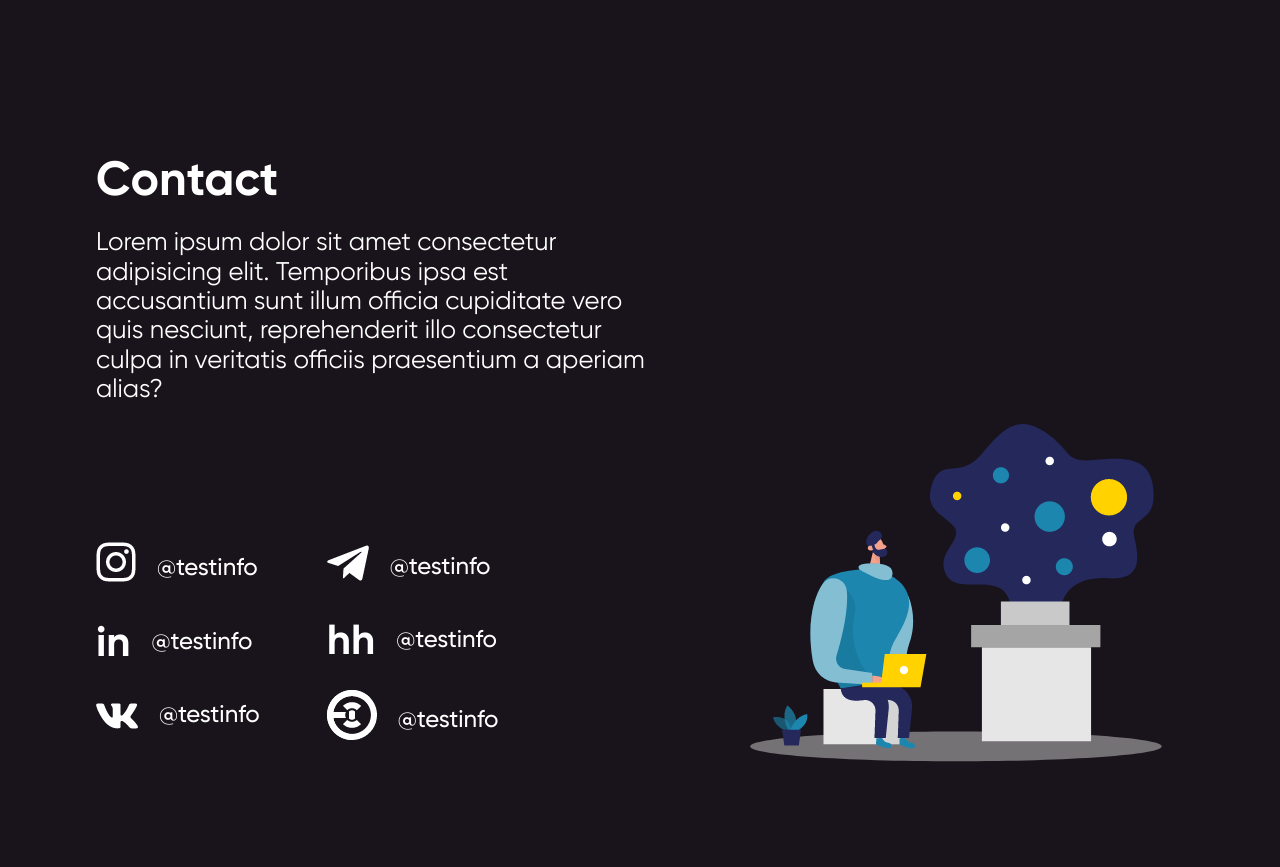
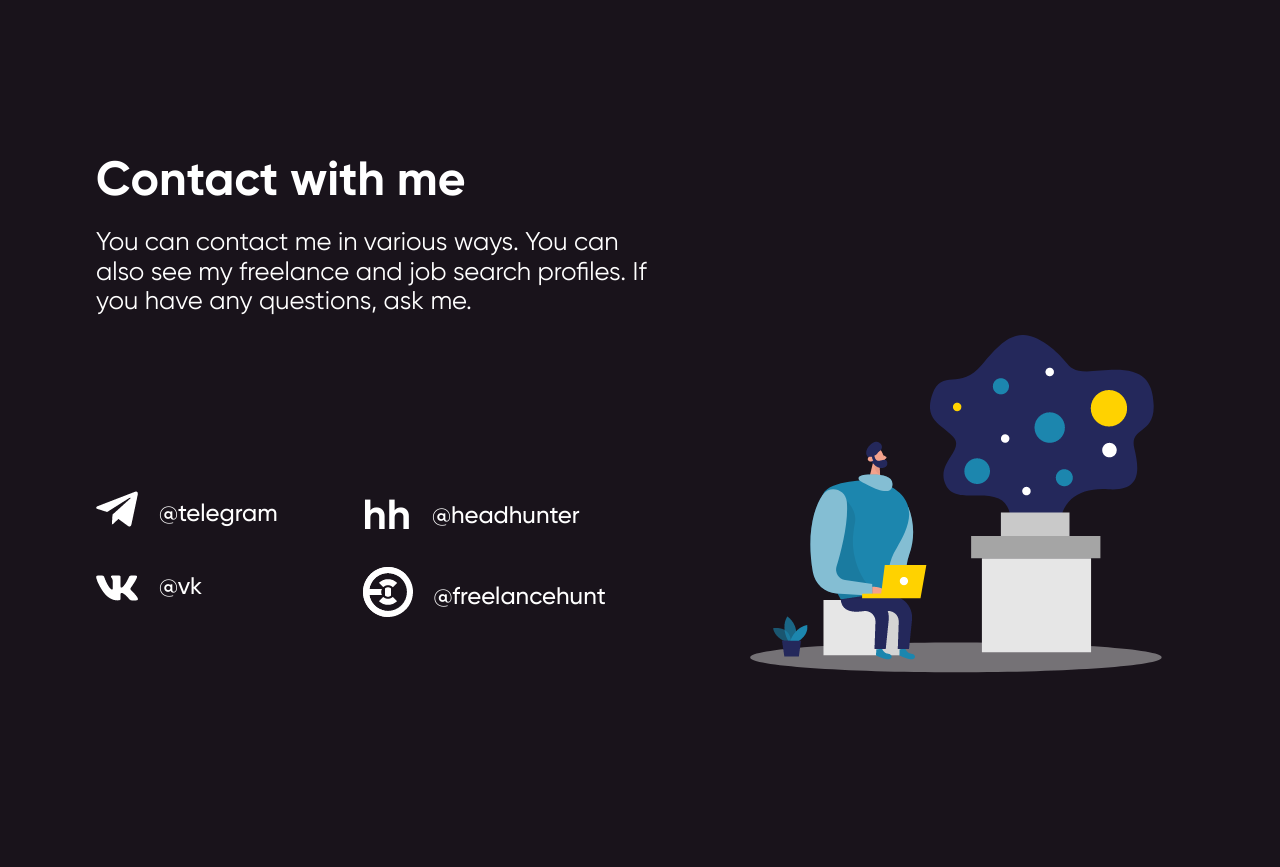
Before and after one commit to DizelBadCoder/dizel.github.io, a plain HTML site: page index.html in a window 1280 px wide. Shown: the part 3898-4765 px from the top of the page. Drawn offline with Linux system fonts and the light colour scheme.

Commit message:
update contacts

```diff
--- a/index.html
+++ b/index.html
@@ -400,11 +400,10 @@
         <section class="section-contact">
             <div class="section-contact-container">
                 <div class="section-contact-container-blocktop">
-                    <span class="section-contact-container-blocktop__text">Contact</span>
-                    <p class="section-contact-container-blocktop__bottomtext">Lorem ipsum dolor sit amet consectetur
-                        adipisicing elit. Temporibus ipsa est accusantium sunt illum officia cupiditate vero quis
-                        nesciunt, reprehenderit illo consectetur culpa in veritatis officiis praesentium a aperiam
-                        alias?</p>
+                    <span class="section-contact-container-blocktop__text">Contact with me</span>
+                    <p class="section-contact-container-blocktop__bottomtext">
+                        You can contact me in various ways. You can also see my freelance and job search profiles. If you have any questions, ask me.
+                    </p>
                 </div>
                 <div class="section-contact-container-content">
                     <div class="section-contact-container-content-block1">
@@ -412,39 +411,32 @@
                             <div class="section-contact-container-content-block1-social-box">
                                 <div class="section-contact-container-content-block1-social-box-item">
                                     <div class="section-contact-container-content-block1-social-box-item-logo"><img
-                                            src="img/insta.png"></div>
-                                    <span
-                                        class="section-contact-container-content-block1-social-box-item__text">@testinfo</span>
-                                </div>
-                                <div class="section-contact-container-content-block1-social-box-item">
-                                    <div class="section-contact-container-content-block1-social-box-item-logo">in</div>
-                                    <span
-                                        class="section-contact-container-content-block1-social-box-item__text">@testinfo</span>
+                                            src="img/telega.png"></div>
+                                    <a href="https://t.me/dizyaa"
+                                        target="_blank"
+                                        class="section-contact-container-content-block1-social-box-item__text">@telegram</a>
                                 </div>
                                 <div class="section-contact-container-content-block1-social-box-item">
                                     <div class="section-contact-container-content-block1-social-box-item-logo"><img
                                             src="img/vk.png"></div>
-                                    <span
-                                        class="section-contact-container-content-block1-social-box-item__text">@testinfo</span>
+                                    <a href="https://vk.com/dizyaaa"
+                                        target="_blank"
+                                        class="section-contact-container-content-block1-social-box-item__text">@vk</a>
                                 </div>
                             </div>
                             <div class="section-contact-container-content-block1-social-box">
                                 <div class="section-contact-container-content-block1-social-box-item">
-                                    <div class="section-contact-container-content-block1-social-box-item-logo"><img
-                                            src="img/telega.png"></div>
-                                    <span
-                                        class="section-contact-container-content-block1-social-box-item__text">@testinfo</span>
-                                </div>
-                                <div class="section-contact-container-content-block1-social-box-item">
                                     <div class="section-contact-container-content-block1-social-box-item-logo">hh</div>
-                                    <span
-                                        class="section-contact-container-content-block1-social-box-item__text">@testinfo</span>
+                                    <a href="https://novosibirsk.hh.ru/resume/ab6c29ccff08492f5d0039ed1f4d4270523338"
+                                        target="_blank"
+                                        class="section-contact-container-content-block1-social-box-item__text">@headhunter</a>
                                 </div>
                                 <div class="section-contact-container-content-block1-social-box-item">
                                     <div class="section-contact-container-content-block1-social-box-item-logo"><img
                                             src="img/free.png"></div>
-                                    <span
-                                        class="section-contact-container-content-block1-social-box-item__text">@testinfo</span>
+                                    <a href="https://freelancehunt.com/freelancer/Xiaomi.html"
+                                        target="_blank"
+                                        class="section-contact-container-content-block1-social-box-item__text">@freelancehunt</a>
                                 </div>
                             </div>
                         </div>
```
